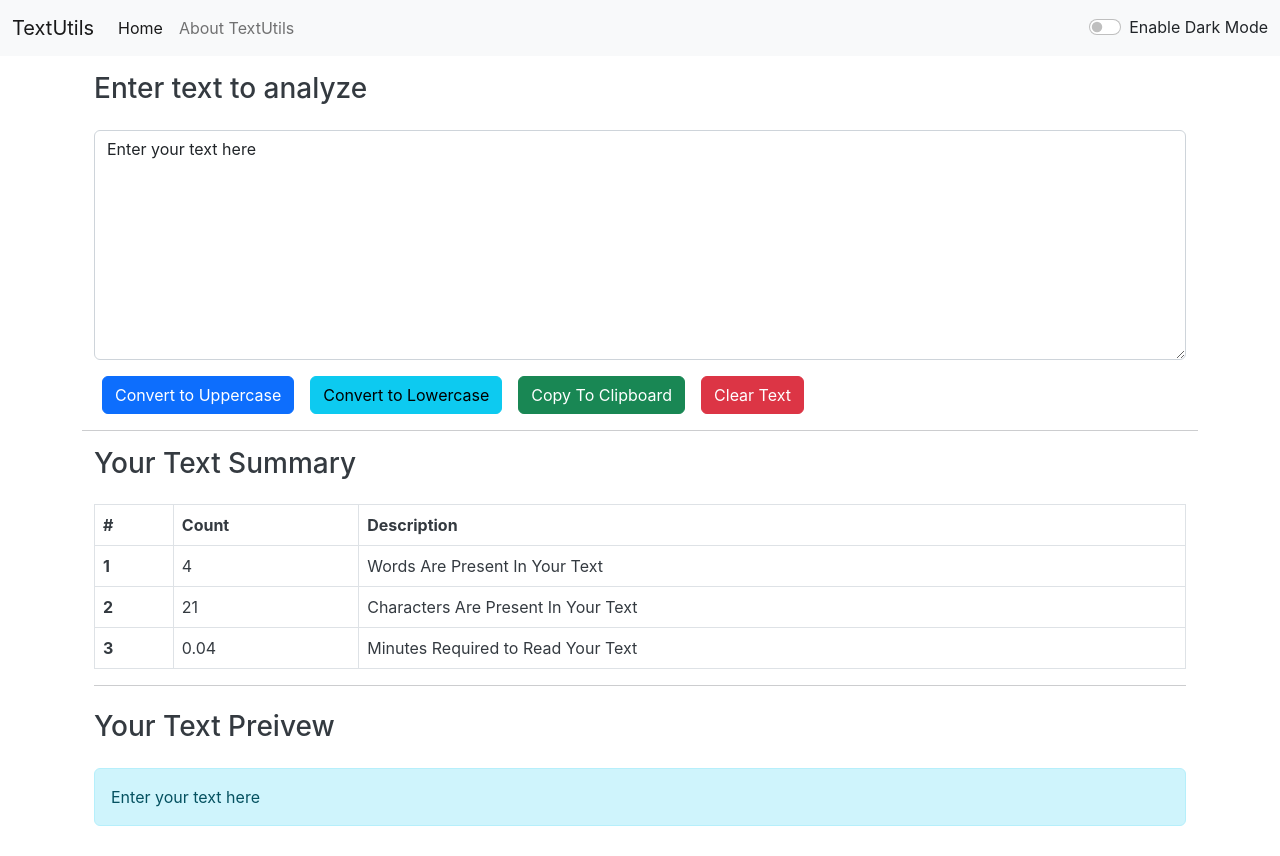
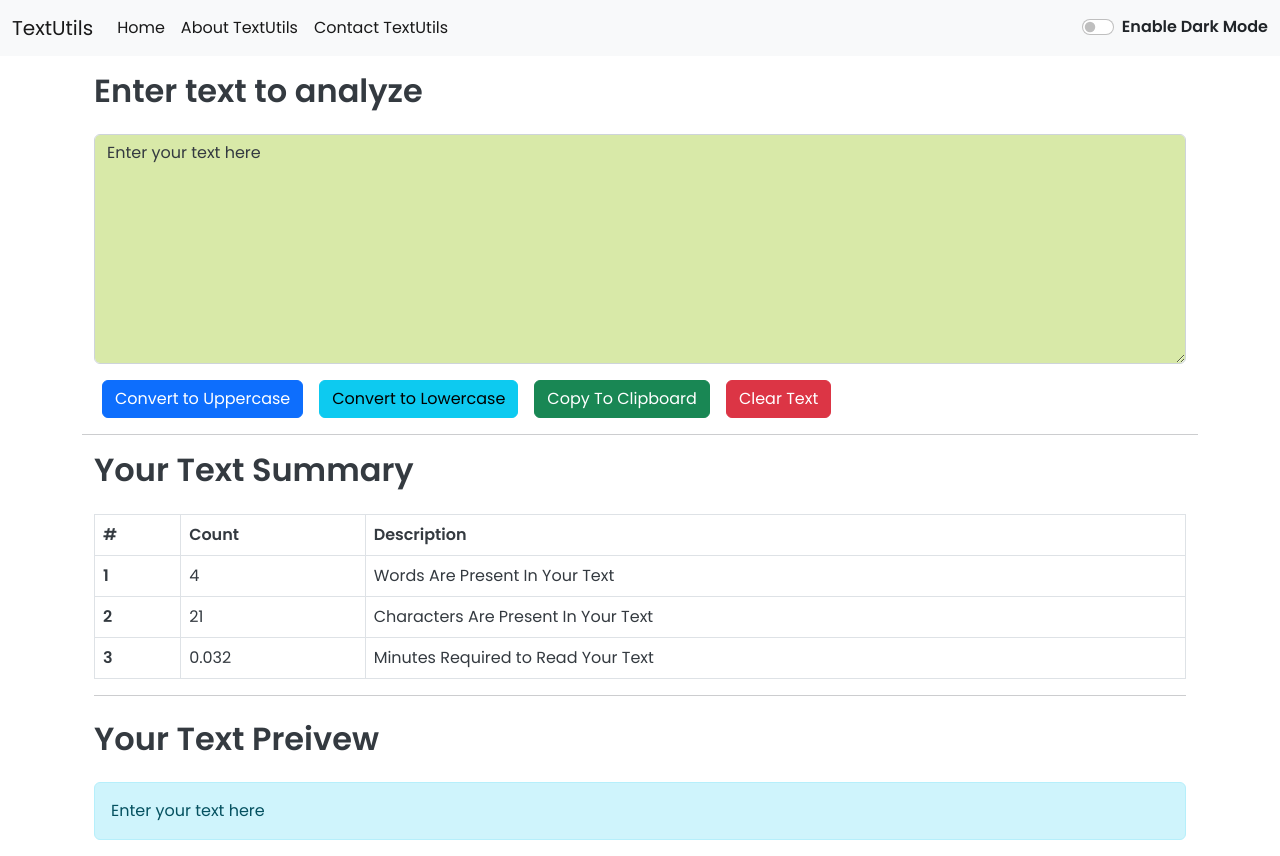
Before and after one commit to vaarunh/textutils, a React (Create React App) app: page / in a window 1280 px wide. Built offline with nearby package versions, Linux system fonts and the light colour scheme.

Commit message:
Added Contact Form & Font

```diff
--- a/public/index.html
+++ b/public/index.html
@@ -13,6 +13,10 @@
 
     <link rel="manifest" href="%PUBLIC_URL%/manifest.json" />
     <link href="https://cdn.jsdelivr.net/npm/bootstrap@5.2.2/dist/css/bootstrap.min.css" rel="stylesheet" integrity="sha384-Zenh87qX5JnK2Jl0vWa8Ck2rdkQ2Bzep5IDxbcnCeuOxjzrPF/et3URy9Bv1WTRi" crossorigin="anonymous">
+    <link rel="preconnect" href="https://fonts.googleapis.com">
+<link rel="preconnect" href="https://fonts.gstatic.com" crossorigin>
+<link href="https://fonts.googleapis.com/css2?family=Poppins:wght@300;400;600&display=swap" rel="stylesheet">
+
     <title>TextUtils | Text Based Utilities</title>
   </head>
   <body>
--- a/src/App.css
+++ b/src/App.css
@@ -40,3 +40,13 @@
 .blank{
   color: blue;
 }
+
+h2, label, Link{
+  font-family: 'poppins';
+  font-weight: 600;
+}
+
+div{
+  font-family: 'poppins';
+  font-weight: 400;
+}
--- a/src/App.js
+++ b/src/App.js
@@ -3,13 +3,12 @@
 import Navbar from './components/Navbar';
 import TextForm from './components/TextForm';
 import About from './components/About';
+import Contact from './components/contact';
 import React, { useState } from 'react'
 import Alert from './components/Alert';
 import {
   BrowserRouter as Router,
-  Switch,
   Route, Routes,
-  Link
 } from "react-router-dom";
 
 
@@ -22,7 +21,7 @@
     setalert({ msg: message, type: type })
     setTimeout(() => {
       setalert(null);
-    }, 2000);
+    }, 3000);
   }
 
   const toggleMode = () => {
@@ -47,9 +46,13 @@
         <Routes>
             <Route path="/about" element={<About mode={mode} toggleMode={toggleMode}/>}/>
             <Route path="/" element={<TextForm heading="Enter text to analyze"  mode={mode} showAlert={showAlert} />}/>
+
+            <Route path="/contact" element={<Contact mode={mode} toggleMode={toggleMode}/>}/>
+
           </Routes>
 
         </div>
+
       </Router>
     </>
   );
--- a/src/components/Alert.js
+++ b/src/components/Alert.js
@@ -5,7 +5,7 @@
 
         props.alert && <div className={`alert alert-${props.alert.type} alert-dismissible fade show`} role="alert">
            <strong> {props.alert.msg} </strong>
-            <button type="button" className="btn-close" data-bs-dismiss="alert" aria-label="Close"></button>
+
         </div>
 
     )
--- a/src/components/Navbar.js
+++ b/src/components/Navbar.js
@@ -15,7 +15,10 @@
                             <Link className="nav-link active" aria-current="page" to="/">Home</Link>
                         </li>
                         <li className="nav-item">
-                            <Link className="nav-link" to="/about">{props.aboutText}</Link>
+                            <Link className="nav-link active" to="/about">{props.aboutText}</Link>
+                        </li>
+                        <li className="nav-item">
+                            <Link className="nav-link active" to="/contact">Contact TextUtils</Link>
                         </li>
 
                     </ul>
--- a/src/components/TextForm.js
+++ b/src/components/TextForm.js
@@ -1,16 +1,16 @@
-import React, {useState} from 'react';
+import React, { useState } from 'react';
 
 
 
 export default function TextForm(props) {
-    const upperCase =() =>{
+  const upperCase = () => {
     console.log("Button Clicked - UpperCase");
     let newText = text.toUpperCase();
     setText(newText);
     props.showAlert("Text converted to uppercase.", "primary");
   }
 
-    const lowerCase =() =>{
+  const lowerCase = () => {
     console.log("Button Clicked - LowerCase");
     let newText = text.toLowerCase();
     setText(newText);
@@ -18,7 +18,7 @@
 
   }
 
-    const clearText =() =>{
+  const clearText = () => {
     console.log("Button Clicked - Clear");
     let newText = "";
     setText(newText);
@@ -26,33 +26,33 @@
 
   }
 
-  const copyText =() =>{
+  const copyText = () => {
     console.log("Button Clicked - Copy");
     navigator.clipboard.writeText(text);
     props.showAlert("Text copied to clipboard.", "warning");
   }
 
-    const handleOnChange =(event) =>{
+  const handleOnChange = (event) => {
     setText(event.target.value);
   }
 
-    const[text, setText] = useState('Enter your text here ');
+  const [text, setText] = useState('Enter your text here ');
   return (
     <>
       <div className="container">
-            <h3 style={{color: props.mode==='light'?'#343a40':'#D8E9A8'}}>{props.heading}</h3>
+        <h2 style={{ color: props.mode === 'light' ? '#343a40' : '#D8E9A8' }}>{props.heading}</h2>
         <div className="mb-3">
-                <textarea className="form-control mt-4" id="myBox" rows="9"value={text} onChange={handleOnChange}></textarea>
+          <textarea className="form-control mt-4" id="myBox" rows="9" value={text} onChange={handleOnChange} style={{ backgroundColor: props.mode === 'light' ? '#D8E9A8' : '#343a40', color: props.mode === 'light' ? '#343a40' : '#D8E9A8' }}></textarea>
         </div>
-            <button className="btn btn-primary mx-2"  disabled={!text} onClick={upperCase}>Convert to Uppercase</button>
-            <button className="btn btn-info mx-2"  disabled={!text} onClick={lowerCase}>Convert to Lowercase</button>
-            <button className="btn btn-success mx-2"  disabled={!text} onClick={copyText}>Copy To Clipboard</button>
+        <button className="btn btn-primary mx-2" disabled={!text} onClick={upperCase}>Convert to Uppercase</button>
+        <button className="btn btn-info mx-2" disabled={!text} onClick={lowerCase}>Convert to Lowercase</button>
+        <button className="btn btn-success mx-2" disabled={!text} onClick={copyText}>Copy To Clipboard</button>
         <button className="btn btn-danger mx-2" disabled={!text} id="clear" onClick={clearText} >Clear Text</button>
       </div>
-        <hr style={{color: props.mode==='light'?'#343a40':'#D8E9A8'}} />
+      <hr style={{ color: props.mode === 'light' ? '#343a40' : '#D8E9A8' }} />
       <div className="container">
-            <h3 style={{color: props.mode==='light'?'#343a40':'#D8E9A8'}}> Your Text Summary</h3>
-            <table className="table table-bordered  mt-4" style={{color: props.mode==='light'?'#343a40':'#D8E9A8'}}>
+        <h2 style={{ color: props.mode === 'light' ? '#343a40' : '#D8E9A8' }}> Your Text Summary</h2>
+        <table className="table table-bordered  mt-4" style={{ color: props.mode === 'light' ? '#343a40' : '#D8E9A8' }}>
           <thead>
             <tr>
               <th scope="col">#</th>
@@ -65,7 +65,7 @@
             <tr>
               <th scope="row">1</th>
               <td>{text.split(' ')
-            .filter(function(n) { return n != '' })
+                .filter(function (n) { return n !== '' })
                 .length}</td>
               <td>Words Are Present In Your Text</td>
             </tr>
@@ -77,14 +77,16 @@
 
             <tr>
               <th scope="row">3</th>
-      <td>{text.split(" ").length * 0.008}</td>
+              <td>{text.split(' ')
+                .filter(function (n) { return n !== '' })
+                .length * 0.008}</td>
               <td>Minutes Required to Read Your Text</td>
             </tr>
 
           </tbody>
         </table>
-<hr style={{color: props.mode==='light'?'#343a40':'#D8E9A8'}}/>
-<h3 className="mt-4" style={{color: props.mode==='light'?'#343a40':'#D8E9A8'}}>Your Text Preivew</h3>
+        <hr style={{ color: props.mode === 'light' ? '#343a40' : '#D8E9A8' }} />
+        <h2 className="mt-4" style={{ color: props.mode === 'light' ? '#343a40' : '#D8E9A8' }}>Your Text Preivew</h2>
         <div className="alert alert-info mt-4" role="alert">
           {text}
         </div>
--- /dev/null
+++ b/src/components/contact.js
@@ -0,0 +1,39 @@
+import React from 'react';
+
+
+export default function contact(props) {
+
+    return (
+        <>
+            <div className="container" >
+                <h2 style={{ color: props.mode === 'light' ? '#343a40' : '#D8E9A8' }}>Contact TextUtils</h2>
+                <hr className="my-3" style={{ color: props.mode === 'light' ? '#343a40' : '#D8E9A8' }} />
+
+                <form action="https://formspree.io/f/mlevlprj" method="POST">
+                    <div className="mb-3">
+                        <label htmlFor="name" className="form-label" style={{ color: props.mode === 'light' ? '#343a40' : '#D8E9A8' }}>Name</label>
+                        <input type="text" name="name" className="form-control" id="name" style={{ backgroundColor: props.mode === 'light' ? '#D8E9A8' : '#343a40', color: props.mode === 'light' ? '#343a40' : '#D8E9A8' }}/>
+
+                    </div>
+                    <div className="mb-3">
+                        <label htmlFor="email" className="form-label" style={{ color: props.mode === 'light' ? '#343a40' : '#D8E9A8' }}>Email address</label>
+                        <input type="email" name="email" className="form-control" id="email" aria-describedby="emailHelp" style={{ backgroundColor: props.mode === 'light' ? '#D8E9A8' : '#343a40', color: props.mode === 'light' ? '#343a40' : '#D8E9A8' }}/>
+                        <div id="emailHelp" className="form-text">We'll never share your email with anyone else.</div>
+
+                    </div>
+                    <div className="mb-3">
+                        <label htmlFor="subject" className="form-label" style={{ color: props.mode === 'light' ? '#343a40' : '#D8E9A8' }}>Subject</label>
+                        <input type="text" name="subject" className="form-control" id="subject" style={{ backgroundColor: props.mode === 'light' ? '#D8E9A8' : '#343a40', color: props.mode === 'light' ? '#343a40' : '#D8E9A8' }}/>
+
+                    </div>
+                    <div className="mb-3">
+                        <label htmlFor="message" className="form-label" style={{ color: props.mode === 'light' ? '#343a40' : '#D8E9A8' }}>Your Message</label>
+                        <textarea className="form-control" name="message" id="message" rows="4" style={{ backgroundColor: props.mode === 'light' ? '#D8E9A8' : '#343a40', color: props.mode === 'light' ? '#343a40' : '#D8E9A8' }}></textarea>
+
+                    </div>
+                    <button type="submit" className="btn btn-success mt-2">Send Your Message</button>
+                </form>
+            </div>
+        </>
+    )
+}
```
Also changed, not shown: src/components/About.js (+7 -7 lines). Lines whose indentation alone changed are shown as unchanged.
